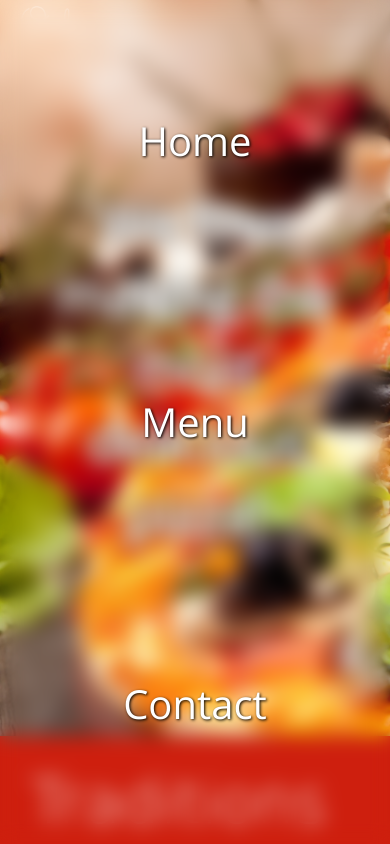
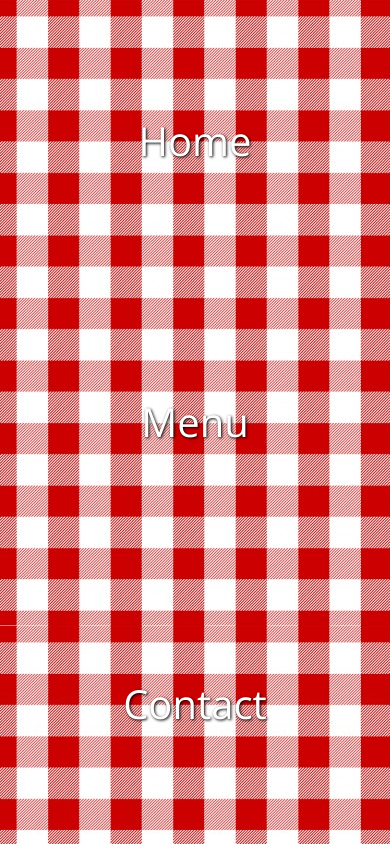
Before and after one commit to zalan0724/pizzapage, a plain HTML site: page index.html in a window 390 px wide. Both pictures are taken after a click on the button 345 px from the left and 50 px from the top of the page. Shown: the top 844 px of the page. Drawn offline with nearby package versions, Linux system fonts and the light colour scheme; a web font is replaced by a local one.

Commit message:
Finishing page

```diff
--- a/mobile.css
+++ b/mobile.css
@@ -1,4 +1,8 @@
 @media only screen and (max-width: 650px){
+
+    html{
+        background-size: auto 100vh;
+    }
     header{
         justify-content: space-between;
     }
@@ -45,7 +49,8 @@
         left: 0;
         width: 100vw;
         height: 100vh;
-        backdrop-filter: blur(10px);
+        background-image: url("images/menubg.jpg");
+        background-repeat: repeat;
         display: none;
         grid-template-rows: auto auto auto;
         align-items: center;
--- a/style.css
+++ b/style.css
@@ -9,13 +9,15 @@ html{
     background: url("images/background.jpg") fixed;
     background-size: cover;
     scroll-behavior: smooth;
-    overflow-x: hidden;
+    overflow: hidden;
     height: 100%;
 }
 
 body{
     margin: 0;
     height: 100%;
+    scroll-behavior: smooth;
+    overflow: auto;
 }
 
 header{
@@ -25,14 +27,14 @@ header{
     padding: 5px 20px;
     display: flex;
     justify-content: flex-start;
+    backdrop-filter: blur(2px);
     align-items: center;
     position: fixed;
     top: 0;
     left: 0;
-    backdrop-filter: blur(3px);
     z-index: 10;
+}
 
-}
 header img{
     height: 100%;
     margin-right: 20px;
```
